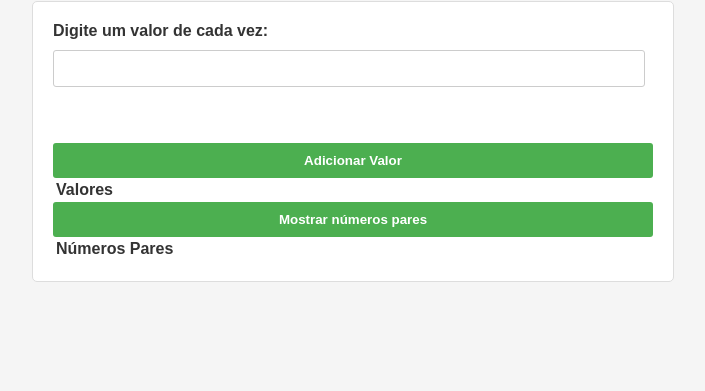
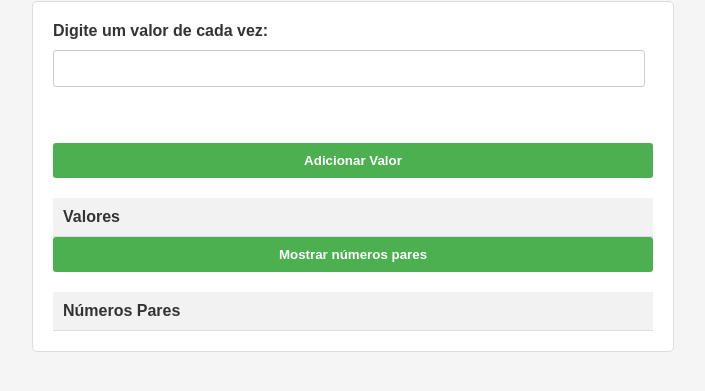
Before and after one commit to WILLYAN12345/projeto_mobile_willyan, a plain HTML site: page index.html in a window 1280 px wide. Shown: the part 107-498 px from the top of the page, without its empty margins (287-992 px from the left). Drawn offline with Linux system fonts and the light colour scheme.

Commit message:
Add files via upload

```diff
--- a/css/style.css
+++ b/css/style.css
@@ -54,6 +54,10 @@ button[type="button"] {
   cursor: pointer;
 }
 
+button[type="submit"]:hover {
+  background-color: #3e8e41;
+}
+
 button[type="btn"] {
   display: block;
   width: 100%;
@@ -64,8 +68,26 @@ button[type="btn"] {
   color: #fff;
   font-weight: bold;
   cursor: pointer;
+  }
+
+
+  /* estilos da tabela */
+table {
+  width: 100%;
+  border-collapse: collapse;
+  margin-top: 20px;
 }
 
-button[type="submit"]:hover {
-  background-color: #3e8e41;
+th, td {
+  padding: 10px;
+  text-align: left;
+  border-bottom: 1px solid #ddd
 }
+
+th {
+  background-color: #f2f2f2;
+}
+
+tbody tr: hover {
+  background-color: #f5f5f5;
+}
```
